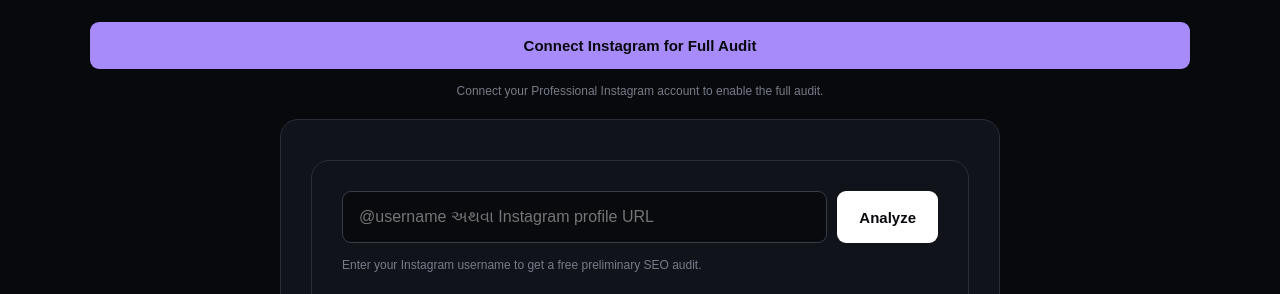
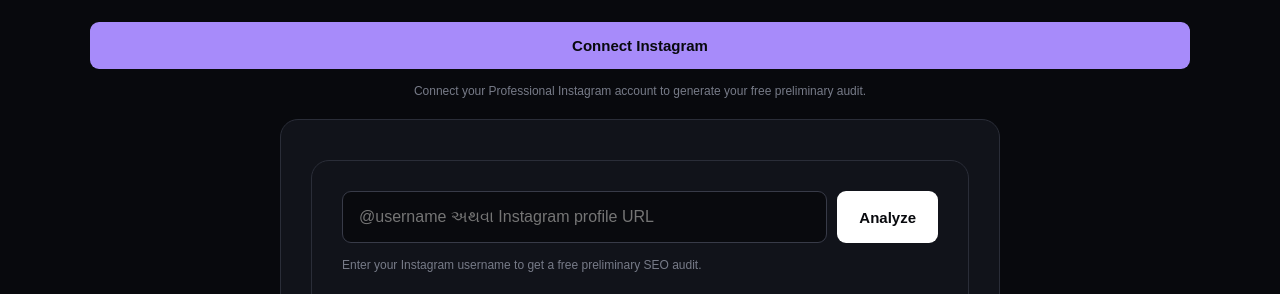
Before and after one commit to divyomdigitalmedia/DDM-Instagram-SEO-Audit-Tool, a website: page index.html in a window 1280 px wide. Shown: the part 480-774 px from the top of the page. Drawn offline with Linux system fonts and the light colour scheme.

Commit message:
Update index.html

```diff
--- a/index.html
+++ b/index.html
@@ -393,11 +393,11 @@
     onclick="connectInstagram()"
     style="width:100%;background:#a78bfa;color:#08090d;"
   >
-Connect Instagram for Full Audit
+    Connect Instagram
   </button>
 
   <div class="note">
-Connect your Professional Instagram account to enable the full audit.
+    Connect your Professional Instagram account to generate your free preliminary audit.
   </div>
 
 </div>
```
Lines whose indentation alone changed are shown as unchanged.
